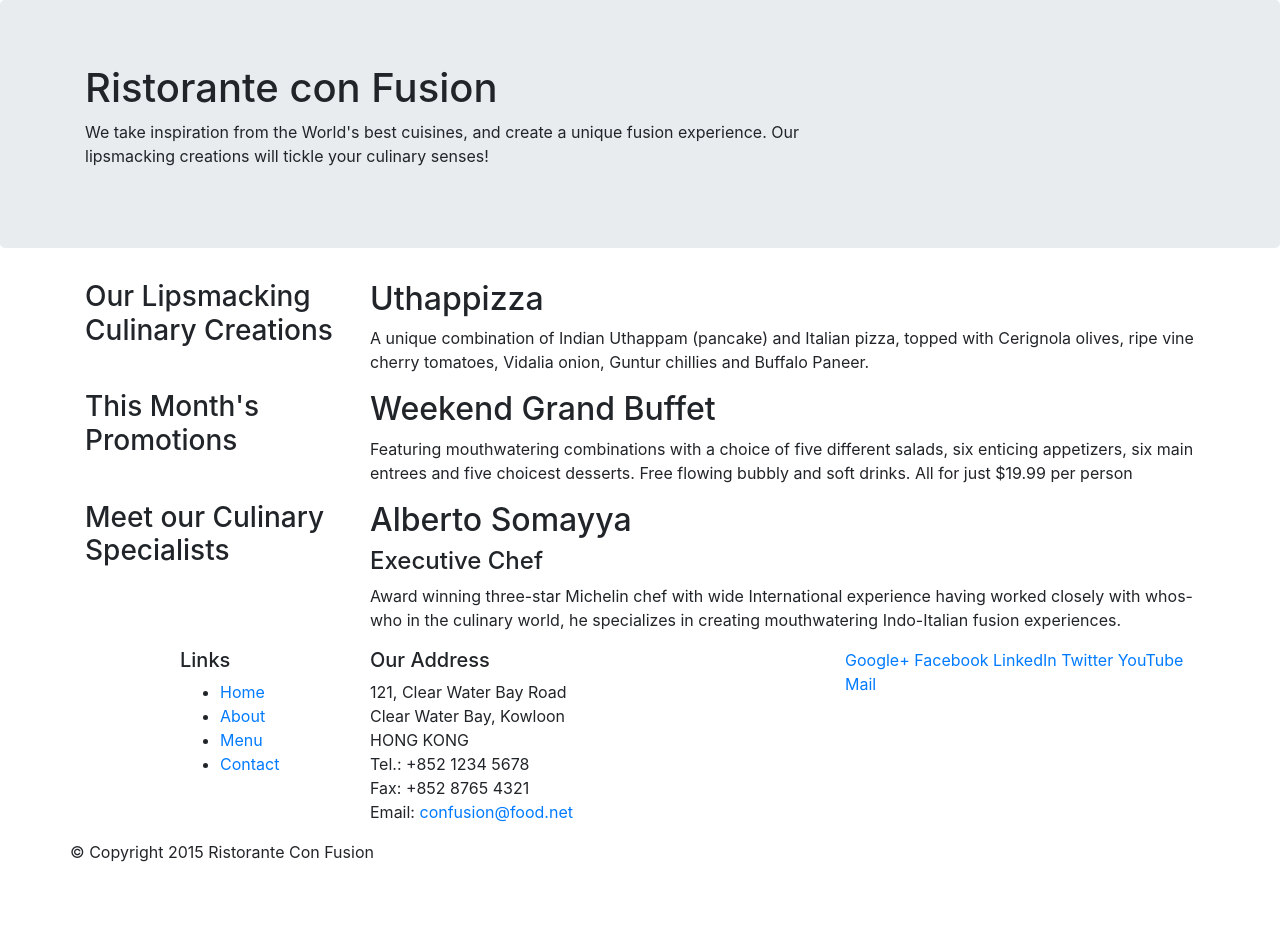
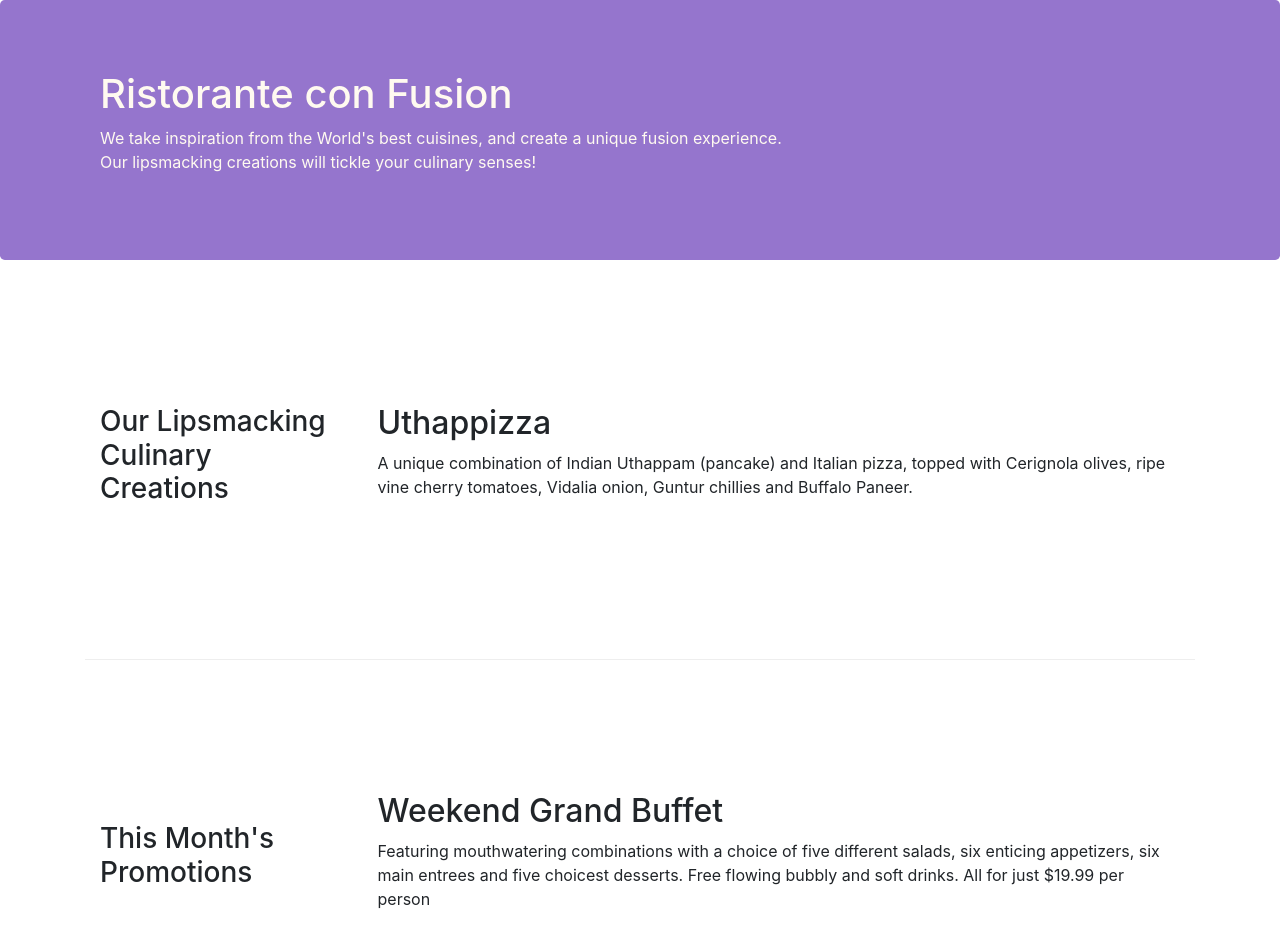
Before and after one commit to willworthington/bootstrap_intro, a website: page index.html in a window 1280 px wide. Shown: the top 952 px of the page. Before the commit the page ends 880 px from the top, so only its background shows below. Drawn offline with nearby package versions, Linux system fonts and the light colour scheme.

Commit message:
third commit

```diff
--- /dev/null
+++ b/css/styles.css
@@ -0,0 +1,30 @@
+.row-header {
+    margin: 0px auto;
+    padding: 0px auto;
+}
+
+.row-content {
+    margin: 0px auto;
+    padding: 50px 0px 50px 0px;
+    border-bottom: 1px ridge;
+    min-height: 400px;
+}
+
+.footer {
+    background-color: #D1C4E9;
+    margin: 0px auto;
+    padding: 20px 0px 20px 0px;
+}
+
+.jumbotron {
+    padding: 70px 30px 70px 30px;
+    margin: 0px auto;
+    background: #9575CD;
+    color: floralwhite;
+}
+
+.address {
+    font-size: 80%;
+    margin: 0px;
+    color: #0f0f0f
+}
--- a/index.html
+++ b/index.html
@@ -9,6 +9,7 @@
 
     <!-- Bootstrap CSS -->
     <link rel="stylesheet" href="node_modules/bootstrap/dist/css/bootstrap.min.css">
+    <link rel="stylesheet" href="css/styles.css">
     <title>Ristorante Con Fusion</title>
 </head>
 
@@ -16,7 +17,7 @@
 
     <header class="jumbotron">
         <div class="container">
-            <div class="row">
+            <div class="row row-header">
                 <div class="col-12 col-sm-8">
                     <h1>Ristorante con Fusion</h1>
                     <p>We take inspiration from the World's best cuisines, and create a unique fusion experience. Our lipsmacking creations will tickle your culinary senses!</p>
@@ -28,18 +29,18 @@
     </header>
 
     <div class="container">
-        <div class="row">
-            <div class="col-sm-4 push-sm-8 col-md-3 push-md-9">
+        <div class="row row-content align-items-center">
+            <div class="col-sm-4 col-md-3 flex-last">
                 <h3>Our Lipsmacking Culinary Creations</h3>
             </div>
-            <div class="col-sm pull-sm-4 col-md pull-md-3">
+            <div class="col-sm col-md flex-first">
                 <h2>Uthappizza</h2>
                 <p>A unique combination of Indian Uthappam (pancake) and Italian pizza, topped with Cerignola olives, ripe vine cherry tomatoes, Vidalia onion, Guntur chillies and Buffalo Paneer.</p>
             </div>
         </div>
 
 
-        <div class="row">
+        <div class="row row-content align-items-center">
             <div class="col-sm-4 col-md-3">
                 <h3>This Month's Promotions</h3>
             </div>
@@ -49,11 +50,11 @@
             </div>
         </div>
 
-        <div class="row">
-            <div class="col-sm-4 push-sm-8 col-md-3 push-md-9">
+        <div class="row row-content align-items-center">
+            <div class="col-sm-4 col-md-3 flex-last">
                 <h3>Meet our Culinary Specialists</h3>
             </div>
-            <div class="col-sm pull-sm-4 col-md pull-md-3">
+            <div class="col-sm col-md flex-first">
                 <h2>Alberto Somayya</h2>
                 <h4>Executive Chef</h4>
                 <p>Award winning three-star Michelin chef with wide International experience having worked closely with whos-who in the culinary world, he specializes in creating mouthwatering Indo-Italian fusion experiences. </p>
@@ -61,14 +62,14 @@
         </div>
     </div>
 
-    <footer>
+    <footer class="footer">
         <div class="container">
             <div class="row">
                 <div class="col-5 offset-1 col-sm-2">
                     <h5>Links</h5>
-                    <ul>
+                    <ul class="list-unstyled">
                         <li><a href="#">Home</a></li>
-                        <li><a href="#">About</a></li>
+                        <li><a href="aboutus.html">About</a></li>
                         <li><a href="#">Menu</a></li>
                         <li><a href="#">Contact</a></li>
                     </ul>
@@ -84,8 +85,8 @@
 		              Email: <a href="mailto:confusion@food.net">confusion@food.net</a>
 		           </address>
                 </div>
-                <div class="col col-sm-4">
-                    <div>
+                <div class="col col-sm-4 align-self-center">
+                    <div style="text-align: center">
                         <a href="http://google.com/+">Google+</a>
                         <a href="http://www.facebook.com/profile.php?id=">Facebook</a>
                         <a href="http://www.linkedin.com/in/">LinkedIn</a>
@@ -95,8 +96,8 @@
                     </div>
                 </div>
            </div>
-           <div class="row">
-                <div class"col-auto">
+           <div class="row justify-content-center">
+                <div class="col-auto">
                     <p>© Copyright 2015 Ristorante Con Fusion</p>
                 </div>
            </div>
```
Also changed, not shown: aboutus.html (added, +111 -0 lines).
